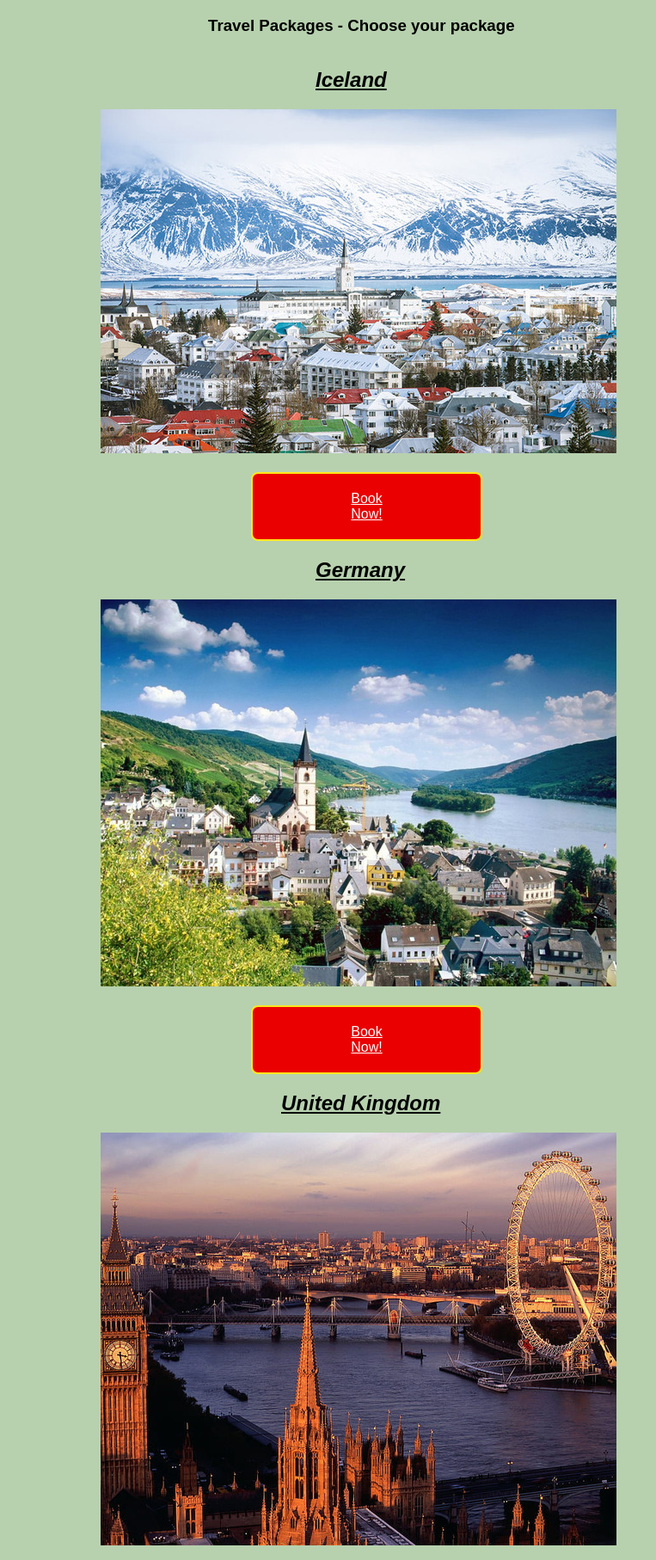
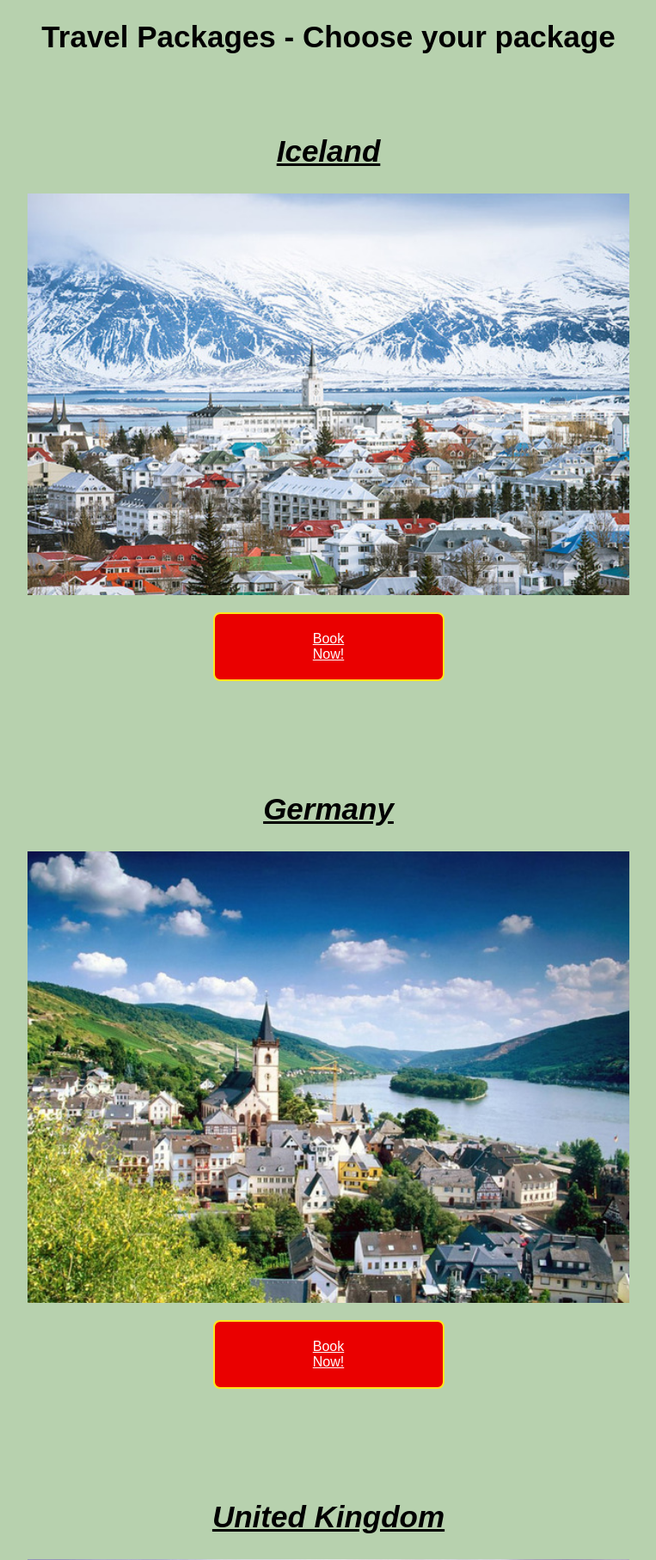
Before and after one commit to 1221109578/Git-Exercise-LetsD-part, a Flask app: page /package in a window 1280 px wide. Shown: the part 84-1898 px from the top of the page at 86% size, without its empty margins (258-1021 px from the left). Run offline with Flask 3, Linux system fonts and the light colour scheme.

Commit message:
Fixed Stuff

```diff
--- a/websites/static/css/Home.css
+++ b/websites/static/css/Home.css
@@ -90,6 +90,7 @@ nav {
 /* Home */
 
 #map {
+    margin: 0 auto;
     height: 500px;
     width: 1000px;
     border-style: solid;
@@ -130,10 +131,11 @@ nav {
 }
 
 .hero-content-2 {
+    margin: 0 auto;
+    margin-inline-end: 45%;
     max-width: 600px;
     padding-top: 40px;
     padding-bottom: 40px;
-    padding-left: 132px;
 
 }
 
@@ -202,3 +204,11 @@ nav {
     width: 1100px;
     height: 500px;
 }
+
+footer {
+    background-color: #5aafff;
+    padding: 10px;
+    color: #fff;
+    text-align: center;
+    margin-top: auto;
+}
--- a/websites/static/css/package.css
+++ b/websites/static/css/package.css
@@ -9,60 +9,20 @@ body {
   }
 
 
-.title {
-    display: flex;
-    align-items: center;
-    padding-left: 500px;
+
+h1, h2 {
+    text-align: center;
+    font-size: 35px;
 }
 
-.Iceland {
+.Iceland, .Germany, .United-Kingdom, .Turkey, .Switzerland{
+    margin: 0 auto;
+    margin-top: 20px;
+    margin-bottom: 20px;
+    width: 700px;
     display: flex;
-    align-items: center;
-    padding-left: 625px;
-}
-
-.Iceland-pic {
-    margin-left: 375px;
-}
-
-.Germany {
-    display: flex;
-    align-items: center;
-    padding-left: 625px;
-}
-
-.Germany-pic {
-    margin-left: 375px;
-}
-
-.United-Kingdom {
-    display: flex;
-    align-items: center;
-    padding-left: 585px;
-}
-
-.UK-pic {
-   margin-left: 375px;
-}
-
-.Turkey {
-    display: flex;
-    align-items: center;
-    padding-left: 625px;
-}
-
-.Turkey-pic {
-    margin-left: 375px;
-}
-
-.Switzerland {
-    display: flex;
-    align-items: center;
-    padding-left: 600px;
-}
-
-.Switzerland-pic {
-    margin-left: 375px;
+    flex-direction: column;
+    padding: 20px;
 }
 
 .button {
@@ -75,8 +35,7 @@ body {
     border-radius: 8px;
     width: 65px;
     text-align: center;
-    flex-direction: column;
-    margin-left: 550px;
+    margin: 20px auto;
   }
 
 footer {
--- a/websites/templates/Booking.html
+++ b/websites/templates/Booking.html
@@ -27,7 +27,11 @@
                 </ul>
             </div>
             <div class="auth-buttons">
+                {% if user.is_authenticated %}
+                <a href="/logout">Log Out</a>
+                {% else %}
                 <a href="/login">Log In</a>
+                {% endif %}
             </div>
         </nav>
     </header>
--- a/websites/templates/Germany.html
+++ b/websites/templates/Germany.html
@@ -29,7 +29,11 @@
                 </ul>
             </div>
             <div class="auth-buttons">
+                {% if user.is_authenticated %}
+                <a href="/logout">Log Out</a>
+                {% else %}
                 <a href="/login">Log In</a>
+                {% endif %}
             </div>
         </nav>
     </header>
--- a/websites/templates/Iceland.html
+++ b/websites/templates/Iceland.html
@@ -29,7 +29,11 @@
                 </ul>
             </div>
             <div class="auth-buttons">
+                {% if user.is_authenticated %}
+                <a href="/logout">Log Out</a>
+                {% else %}
                 <a href="/login">Log In</a>
+                {% endif %}
             </div>
         </nav>
     </header>
--- a/websites/templates/Switzerland.html
+++ b/websites/templates/Switzerland.html
@@ -29,7 +29,11 @@
                 </ul>
             </div>
             <div class="auth-buttons">
+                {% if user.is_authenticated %}
+                <a href="/logout">Log Out</a>
+                {% else %}
                 <a href="/login">Log In</a>
+                {% endif %}
             </div>
         </nav>
     </header>
--- a/websites/templates/Turkey.html
+++ b/websites/templates/Turkey.html
@@ -29,7 +29,11 @@
                 </ul>
             </div>
             <div class="auth-buttons">
+                {% if user.is_authenticated %}
+                <a href="/logout">Log Out</a>
+                {% else %}
                 <a href="/login">Log In</a>
+                {% endif %}
             </div>
         </nav>
     </header>
--- a/websites/templates/United Kingdom.html
+++ b/websites/templates/United Kingdom.html
@@ -29,7 +29,11 @@
                 </ul>
             </div>
             <div class="auth-buttons">
+                {% if user.is_authenticated %}
+                <a href="/logout">Log Out</a>
+                {% else %}
                 <a href="/login">Log In</a>
+                {% endif %}
             </div>
         </nav>
     </header>
--- a/websites/templates/autumn.html
+++ b/websites/templates/autumn.html
@@ -24,7 +24,11 @@
                 </ul>
             </div>
             <div class="auth-buttons">
+                {% if user.is_authenticated %}
+                <a href="/logout">Log Out</a>
+                {% else %}
                 <a href="/login">Log In</a>
+                {% endif %}
             </div>
         </nav>
     </header>
--- a/websites/templates/myaccount.html
+++ b/websites/templates/myaccount.html
@@ -93,7 +93,7 @@
                 </div>
                 {% endfor %}
             {% else %}
-            <h3>You haven't add any payment method yet</h3>
+            <h3>You haven't add any payment method yet, Sadge ;c</h3>
             {% endif %}
             <h2>Add Payment method</h2>
             <form action="/payment" method="POST">
--- a/websites/templates/package.html
+++ b/websites/templates/package.html
@@ -39,59 +39,48 @@
     </header>
 
     <div class="title">
-        <h3><b>Travel Packages - Choose your package</b></h3>
+        <h1><b>Travel Packages - Choose your package</b></h1>
     </div>
 
     <div class="Iceland">
         <h2><b><i><u>Iceland</u></i></b></h2>
-        </div>
-        <div class="Iceland-pic">
-            <image src="/static/Iceland (1).jpg" alt="Reykjavik">
-        </div><br>
+        <image src="/static/Iceland (1).jpg" alt="Reykjavik">
         <a href="/Iceland" class="button">Book Now!</a>
+    </div>
 
 
 
     <div class="Germany">
         <h2><b><i><u>Germany</u></i></b></h2>
-        </div>
-        <div class="Germany-pic">
         <image src="/static/Germany (1).jpg" alt="Berlin">
-        </div><br>
         <a href="/Germany" class="button">Book Now!</a>
+    </div>
 
 
 
     <div class="United-Kingdom">
         <h2><b><i><u>United Kingdom</u></i></b></h2>
-        </div>
-        <div class="UK-pic">
-            <image src="/static/UK (1).jpg" alt="London">
-        </div><br>
+        <image src="/static/UK (1).jpg" alt="London">
         <a href="/United Kingdom" class="button">Book Now!</a>
-
+    </div>
 
 
     <div class="Turkey">
         <h2><b><i><u>Turkey</u></i></b></h2>
-        </div>
-        <div class="Turkey-pic">
-            <image src="/static/Turkey (1).jpg" alt="cappadoccia">
-         </div><br>
+        <image src="/static/Turkey (1).jpg" alt="cappadoccia">
          <a href="/Turkey" class="button">Book Now!</a>
+    </div>
 
 
     <div class="Switzerland">
         <h2><b><i><u>Switzerland</u></i></b></h2>
-        </div>
-        <div class="Switzerland-pic">
-            <image src="/static/Switzerland (1).jpg" alt="Bern">
-        </div><br>
+        <image src="/static/Switzerland (1).jpg" alt="Bern">
         <a href="/Switzerland" class="button">Book Now!</a>
-    <br><br>
-        <footer>
-            <p>LetsD'Part. All rights reserved @2024.</p>
-        </footer>
+    </div>
 
-    </body>
-    </html>
+<footer>
+        <p>© 2024 LetsD'Part. All rights reserved.</p>
+</footer>
+
+</body>
+</html>
--- a/websites/templates/spring.html
+++ b/websites/templates/spring.html
@@ -26,7 +26,11 @@
                 </ul>
             </div>
             <div class="auth-buttons">
+                {% if user.is_authenticated %}
+                <a href="/logout">Log Out</a>
+                {% else %}
                 <a href="/login">Log In</a>
+                {% endif %}
             </div>
         </nav>
     </header>
--- a/websites/templates/summer.html
+++ b/websites/templates/summer.html
@@ -27,7 +27,11 @@
                 </ul>
             </div>
             <div class="auth-buttons">
+                {% if user.is_authenticated %}
+                <a href="/logout">Log Out</a>
+                {% else %}
                 <a href="/login">Log In</a>
+                {% endif %}
             </div>
         </nav>
     </header>
--- a/websites/templates/winter.html
+++ b/websites/templates/winter.html
@@ -27,7 +27,11 @@
                 </ul>
             </div>
             <div class="auth-buttons">
+                {% if user.is_authenticated %}
+                <a href="/logout">Log Out</a>
+                {% else %}
                 <a href="/login">Log In</a>
+                {% endif %}
             </div>
         </nav>
     </header>
```
Also changed, not shown: websites/templates/Home.html (+7 -1 lines), instance/database.db.
